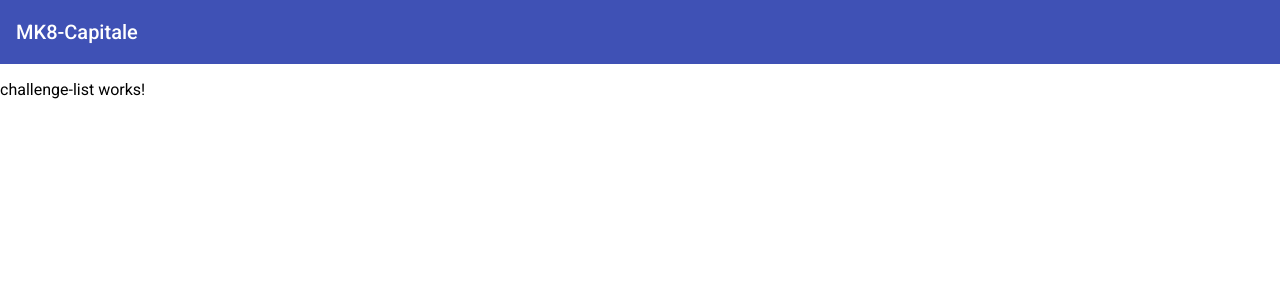
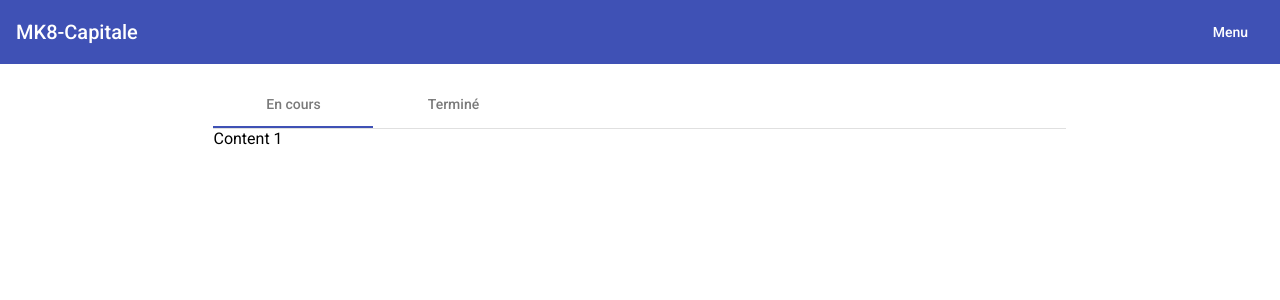
Before and after one commit to FrankyBBoy/mk8-capitale, an Angular app: page /challenges in a window 1280 px wide. Shown: the top 300 px of the page. Built offline with nearby package versions, Linux system fonts and the light colour scheme.

Commit message:
Template de base

```diff
--- a/src/app/app.component.html
+++ b/src/app/app.component.html
@@ -1,7 +1,32 @@
 <mat-toolbar color="primary">
   <mat-toolbar-row>
     <span>MK8-Capitale</span>
+    <div class="main-menu">
+      <button mat-button [matMenuTriggerFor]="menu">Menu</button>
+      <mat-menu #menu="matMenu">
+        <button routerLink="/challenges" mat-menu-item>Challenges</button>
+        <button mat-menu-item>Classement</button>
+        <button mat-menu-item>Statisiques</button>
+        <button mat-menu-item>Règlements</button>
+      </mat-menu>
+  </div>
   </mat-toolbar-row>
 </mat-toolbar>
 
-<router-outlet></router-outlet>
+<mat-grid-list cols="6" rowHeight="100px">
+  <mat-grid-tile
+    [colspan]="1"
+    [rowspan]="1">
+  </mat-grid-tile>
+  <mat-grid-tile
+      [colspan]="4"
+      [rowspan]="1">
+      <div class="main-container">
+        <router-outlet></router-outlet>
+    </div>
+  </mat-grid-tile>
+  <mat-grid-tile
+    [colspan]="1"
+    [rowspan]="1">
+  </mat-grid-tile>
+</mat-grid-list>
--- a/src/app/app.component.scss
+++ b/src/app/app.component.scss
@@ -0,0 +1,7 @@
+.mat-toolbar-row {
+    justify-content: space-between;
+}
+
+.main-container {
+    width: 100%;
+}
--- a/src/app/challenge-list/challenge-list.component.html
+++ b/src/app/challenge-list/challenge-list.component.html
@@ -1,3 +1,4 @@
-<p>
-  challenge-list works!
-</p>
+<mat-tab-group>
+  <mat-tab label="En cours"> Content 1 </mat-tab>
+  <mat-tab label="Terminé"> Content 2 </mat-tab>
+</mat-tab-group>
```
Also changed, not shown: src/app/app.module.ts (+7 -1 lines).
